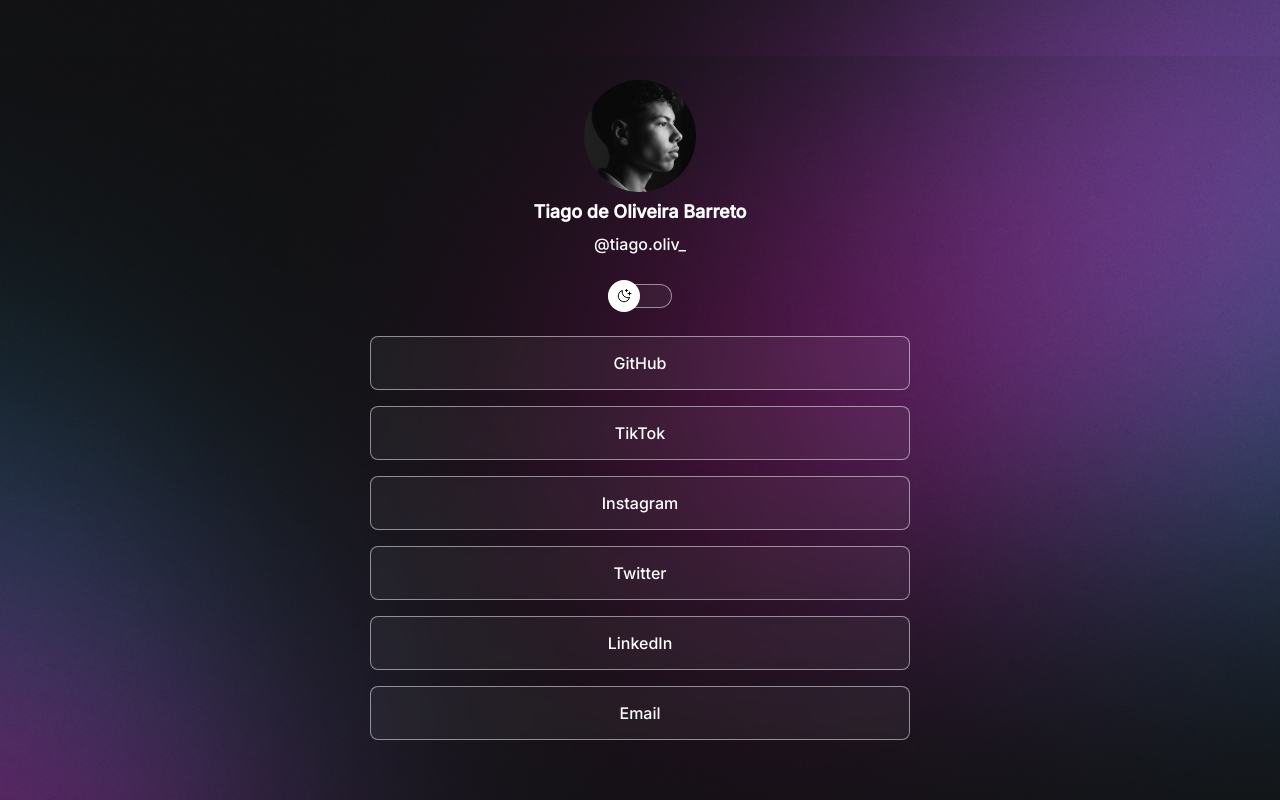
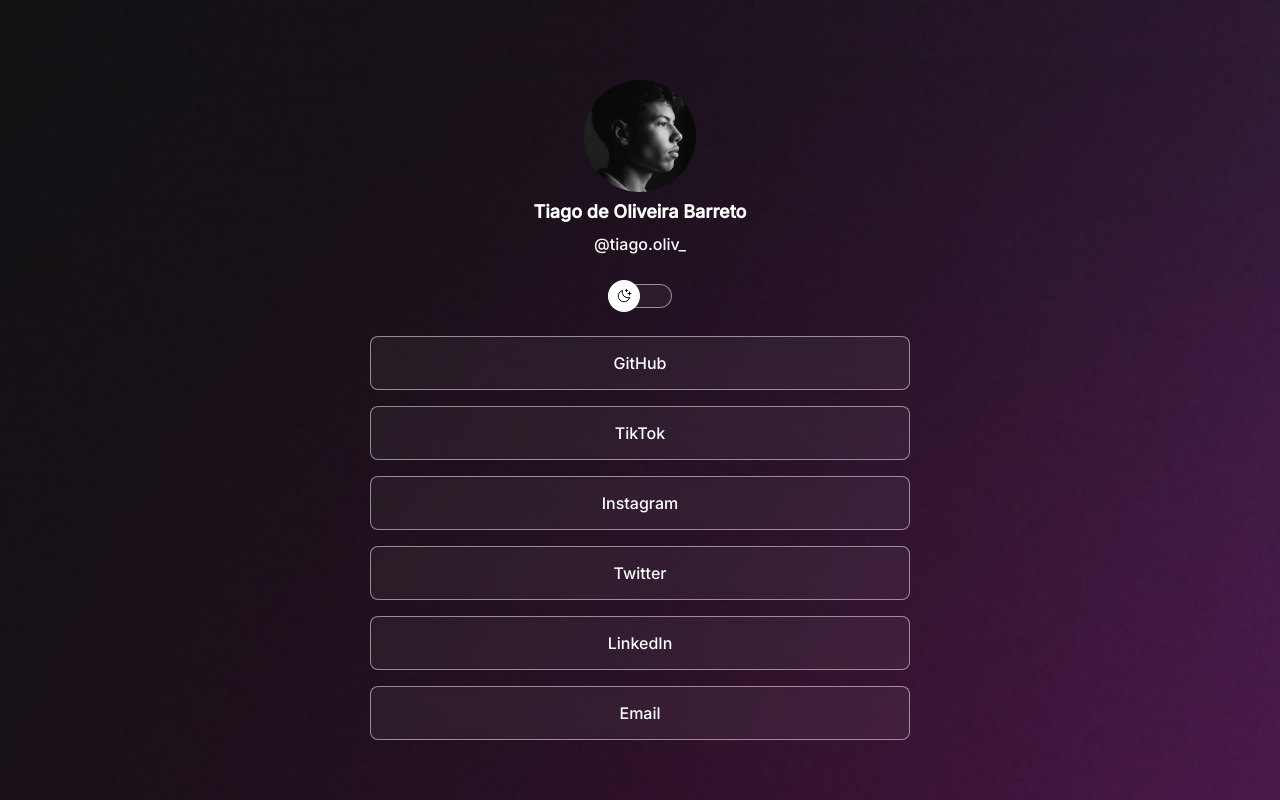
Before and after one commit to TiagoCoder2023/projeto, a React (Vite) app: page / in a window 1280 px wide. Shown: the top 800 px of the page. Built offline with nearby package versions, Linux system fonts and the light colour scheme; a web font is replaced by a local one.

Commit message:
fix: remove background-attachment fixed que pode causar tela branca no GitHub Pages

```diff
--- a/src/index.css
+++ b/src/index.css
@@ -24,16 +24,14 @@
     --switch-bg-url: url(/projeto/assets/sun.svg);
 }
 
-body {
-    background: var(--bg-url) no-repeat top center/cover;
-    background-attachment: fixed;
-    min-height: 100vh;
-}
-
 html {
     min-height: 100%;
     background: var(--bg-url) no-repeat top center/cover;
-    background-attachment: fixed;
+}
+
+body {
+    background: var(--bg-url) no-repeat top center/cover;
+    min-height: 100vh;
 }
 
 body * {
```
